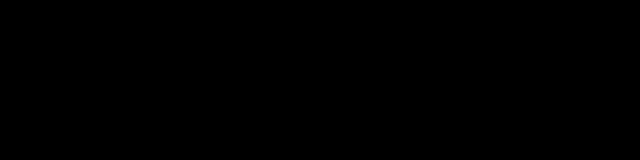
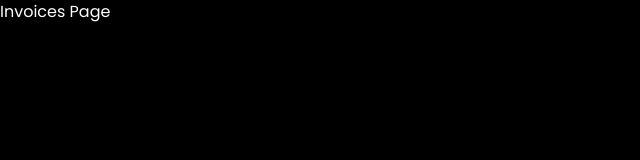
Before and after one commit to Saydfalls/NextJS-Tradehub-Project, a Next.js app: page /dashboard/invoices in a window 1280 px wide. Before the commit this address had no page. Shown: the top 160 px of the page, without its empty margins (0-640 px from the left). Built offline with nearby package versions, Linux system fonts and the light colour scheme.

Commit message:
feat: add invoices subpage

```diff
--- /dev/null
+++ b/app/dashboard/invoices/page.tsx
@@ -0,0 +1,3 @@
+export default function Page() {
+    return <p className="text-white">Invoices Page</p>;
+}
```
